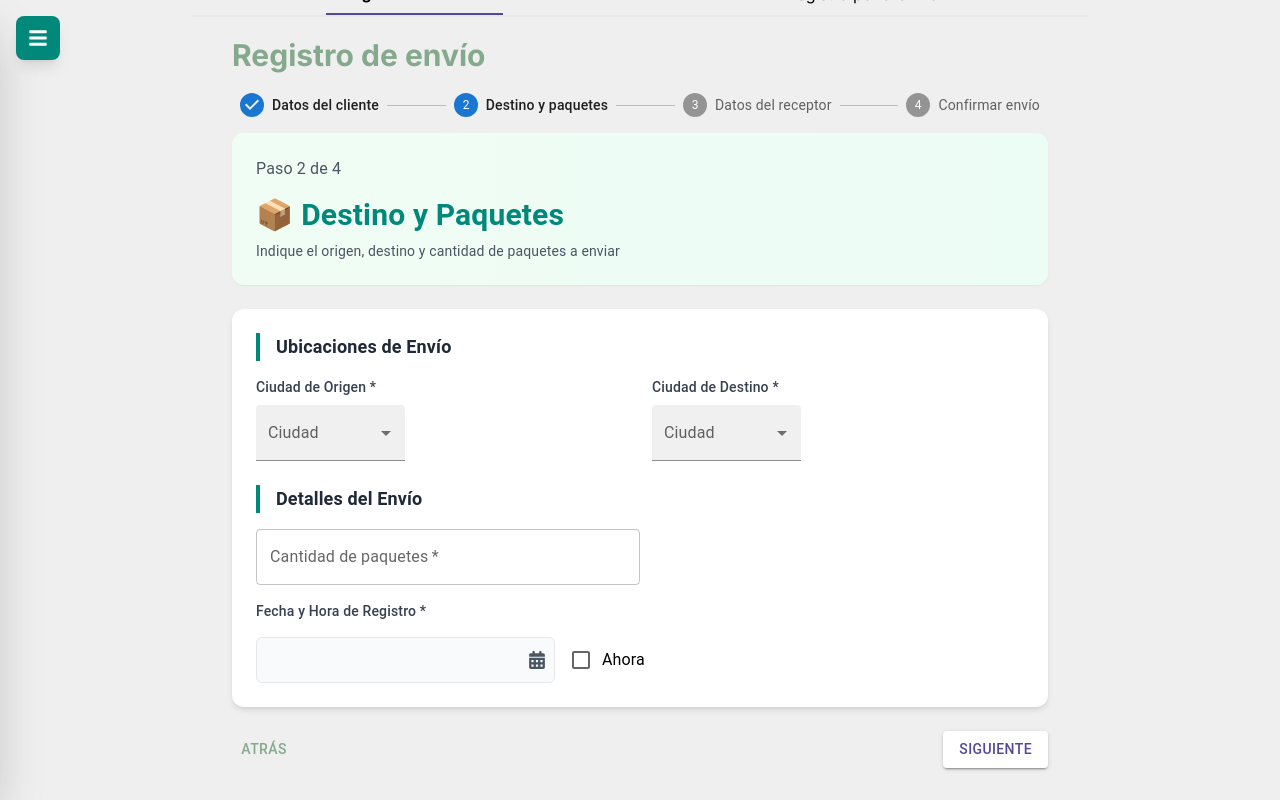
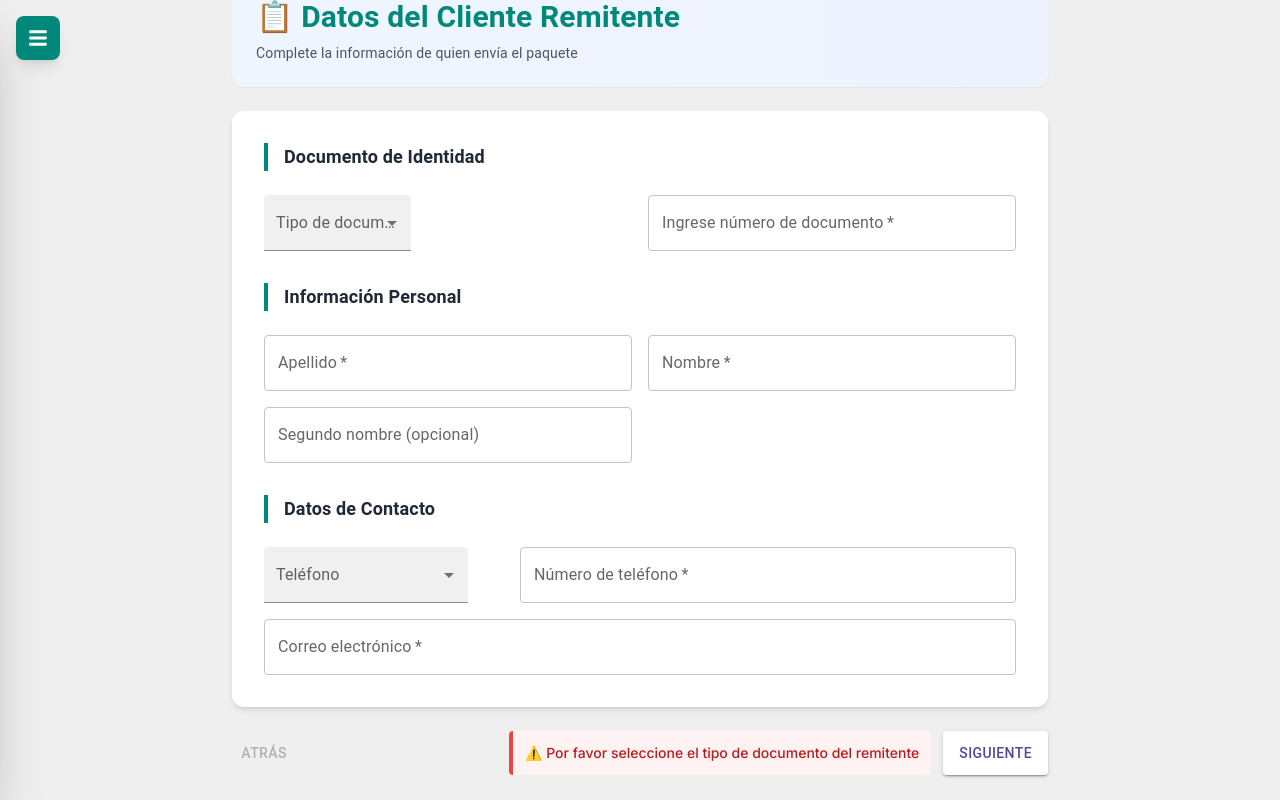
Before and after one commit to LhiaHC/Morapack-front-6f, a Next.js app: page /registroEnvios in a window 1280 px wide. Both pictures are taken after a click on the button "SIGUIENTE". Built offline with nearby package versions, Linux system fonts and the light colour scheme.

Commit message:
Formulario de registro

```diff
--- a/app/globals.css
+++ b/app/globals.css
@@ -77,3 +77,90 @@
 .labelWidth {
   width: 256px;
 }
+
+/* Estilos para DatePicker */
+.react-datepicker-wrapper {
+  width: 100%;
+}
+
+.react-datepicker__input-container input {
+  color: #374151 !important;
+  font-size: 0.95rem;
+}
+
+.react-datepicker {
+  font-family: inherit;
+  border: 1px solid #e5e7eb;
+  border-radius: 0.5rem;
+  box-shadow: 0 10px 15px -3px rgba(0, 0, 0, 0.1);
+}
+
+.react-datepicker__header {
+  background-color: #00897B;
+  border-bottom: none;
+  border-radius: 0.5rem 0.5rem 0 0;
+  padding-top: 0.75rem;
+}
+
+.react-datepicker__current-month,
+.react-datepicker-time__header,
+.react-datepicker__day-name {
+  color: white !important;
+  font-weight: 600;
+}
+
+.react-datepicker__day--selected,
+.react-datepicker__day--keyboard-selected,
+.react-datepicker__time-list-item--selected {
+  background-color: #00897B !important;
+  color: white !important;
+  font-weight: bold;
+}
+
+.react-datepicker__day:hover,
+.react-datepicker__time-list-item:hover {
+  background-color: #B2DFDB !important;
+}
+
+.react-datepicker__day--disabled {
+  color: #ccc !important;
+}
+
+.react-datepicker__navigation-icon::before {
+  border-color: white;
+}
+
+.react-datepicker__time-container {
+  border-left: 1px solid #e5e7eb;
+}
+
+.react-datepicker__time-container .react-datepicker__time .react-datepicker__time-box {
+  width: 100%;
+}
+
+.react-datepicker__time-container .react-datepicker__time .react-datepicker__time-box ul.react-datepicker__time-list {
+  padding: 0;
+}
+
+.react-datepicker__time-container .react-datepicker__time .react-datepicker__time-box ul.react-datepicker__time-list li.react-datepicker__time-list-item {
+  color: #374151;
+}
+
+.react-datepicker__time-container .react-datepicker__time .react-datepicker__time-box ul.react-datepicker__time-list li.react-datepicker__time-list-item:hover {
+  background-color: #B2DFDB !important;
+  color: #00897B !important;
+}
+
+.react-datepicker__time-container .react-datepicker__time .react-datepicker__time-box ul.react-datepicker__time-list li.react-datepicker__time-list-item--selected {
+  background-color: #00897B !important;
+  color: white !important;
+  font-weight: bold;
+}
+
+.react-datepicker__triangle {
+  display: none;
+}
+
+.react-datepicker__triangle {
+  display: none;
+}
--- a/components/sidebar/Sidebar.jsx
+++ b/components/sidebar/Sidebar.jsx
@@ -18,7 +18,7 @@ const Sidebar = () => {
   }, []);
 
   const sidebarItems = [
-    { name: "En vivo", route: "/vuelosEnVivo", Icon: FlightTakeoffRoundedIcon },
+    { name: "Operación día a día", route: "/vuelosEnVivo", Icon: FlightTakeoffRoundedIcon },
     { name: "Simulación", route: "/simulacion", Icon: TuneRoundedIcon },
   ];
 
--- a/components/stepper/componenteStepper.jsx
+++ b/components/stepper/componenteStepper.jsx
@@ -55,6 +55,48 @@ export default function HorizontalLinearStepper() {
   const apiURL = process.env.NEXT_PUBLIC_MORAPACK_API_URL;
   const [codigosPaquetes, setCodigosPaquetes] = React.useState([]);
   const [isImmediate, setIsImmediate] = React.useState(false);
+  const [errorMessage, setErrorMessage] = React.useState('');
+
+  // Función de validación
+  const validateStep = (step) => {
+    setErrorMessage('');
+
+    switch (step) {
+      case 0: // Paso 1: Datos del remitente
+        if (!tipoDocREM) return 'Por favor seleccione el tipo de documento del remitente';
+        if (!numDocREM) return 'Por favor ingrese el número de documento del remitente';
+        if (!apellidoREM) return 'Por favor ingrese el apellido del remitente';
+        if (!nombreREM) return 'Por favor ingrese el nombre del remitente';
+        if (!telefonoREM) return 'Por favor seleccione el código de país del remitente';
+        if (!numeroREM) return 'Por favor ingrese el número de teléfono del remitente';
+        if (!emailREM) return 'Por favor ingrese el correo electrónico del remitente';
+        if (!/^[^\s@]+@[^\s@]+\.[^\s@]+$/.test(emailREM)) return 'Por favor ingrese un correo electrónico válido del remitente';
+        break;
+
+      case 1: // Paso 2: Destino y paquetes
+        if (!ciudadOrigen) return 'Por favor seleccione la ciudad de origen';
+        if (!ciudadDestino) return 'Por favor seleccione la ciudad de destino';
+        if (!numPaquetes || numPaquetes <= 0) return 'Por favor ingrese una cantidad válida de paquetes';
+        if (!isImmediate && !horaEnvio) return 'Por favor seleccione la fecha y hora de envío o marque "Ahora"';
+        break;
+
+      case 2: // Paso 3: Datos del receptor
+        if (!tipoDocDES) return 'Por favor seleccione el tipo de documento del receptor';
+        if (!numDocDES) return 'Por favor ingrese el número de documento del receptor';
+        if (!apellidoDES) return 'Por favor ingrese el apellido del receptor';
+        if (!nombreDES) return 'Por favor ingrese el nombre del receptor';
+        if (!telefonoDES) return 'Por favor seleccione el código de país del receptor';
+        if (!numeroDES) return 'Por favor ingrese el número de teléfono del receptor';
+        if (!emailDES) return 'Por favor ingrese el correo electrónico del receptor';
+        if (!/^[^\s@]+@[^\s@]+\.[^\s@]+$/.test(emailDES)) return 'Por favor ingrese un correo electrónico válido del receptor';
+        break;
+
+      default:
+        break;
+    }
+
+    return null;
+  };
 
   // Funciones handleChange
   const handleChangeNumDocREM = (e) =>{
@@ -243,6 +285,7 @@ export default function HorizontalLinearStepper() {
 
 
   const handleBack = () => {
+    setErrorMessage('');
     setActiveStep((prevActiveStep) => prevActiveStep - 1);
   };
 
@@ -280,31 +323,36 @@ export default function HorizontalLinearStepper() {
               <p className="text-gray-600 text-sm">Complete la información de quien envía el paquete</p>
             </div>
 
-            <div className="bg-white rounded-xl shadow-md p-6 space-y-6">
+            <div className="bg-white rounded-xl shadow-md p-8 space-y-8">
               {/* Tipo y Número de Documento */}
               <div className="space-y-4">
-                <div className="border-l-4 border-primary pl-4">
-                  <h3 className="text-lg font-semibold text-gray-800 mb-4">Documento de Identidad</h3>
+                <div className="border-l-4 border-primary pl-4 mb-6">
+                  <h3 className="text-lg font-semibold text-gray-800">Documento de Identidad</h3>
                 </div>
+                <div className="grid grid-cols-1 md:grid-cols-2 gap-4">
+                  <div>
                     <BasicSelect required value={tipoDocREM} setValue={settipoDocREM} />
+                  </div>
+                  <div>
                     <TextField
                       required
                       id="filled-basic"
                       label="Ingrese número de documento"
                       variant="outlined"
-                  sx={{ width: '50%' }}
+                      fullWidth
                       value={numDocREM}
                       onChange={handleChangeNumDocREM}
                     />
                   </div>
+                </div>
+              </div>
 
               {/* Nombres Completos */}
               <div className="space-y-4">
-                <div className="border-l-4 border-primary pl-4">
-                  <h3 className="text-lg font-semibold text-gray-800 mb-4">Información Personal</h3>
+                <div className="border-l-4 border-primary pl-4 mb-6">
+                  <h3 className="text-lg font-semibold text-gray-800">Información Personal</h3>
                 </div>
-                <Box display="flex" gap={3} flexWrap="wrap">
-                  <Box flex="1" minWidth="200px">
+                <div className="grid grid-cols-1 md:grid-cols-2 gap-4">
                   <TextField
                     required
                     id="apellido"
@@ -314,8 +362,6 @@ export default function HorizontalLinearStepper() {
                     value={apellidoREM}
                     onChange={handleChangeApellidoREM}
                   />
-                  </Box>
-                  <Box flex="1" minWidth="200px">
                   <TextField
                     required
                     id="nombre"
@@ -325,8 +371,6 @@ export default function HorizontalLinearStepper() {
                     value={nombreREM}
                     onChange={handleChangeNombreREM}
                   />
-                  </Box>
-                  <Box flex="1" minWidth="200px">
                   <TextField
                     id="segundo-nombre"
                     label="Segundo nombre (opcional)"
@@ -335,20 +379,19 @@ export default function HorizontalLinearStepper() {
                     value={segundonombreREM}
                     onChange={handleChangeSegundonombreREM}
                   />
-                  </Box>
-                </Box>
+                </div>
               </div>
 
               {/* Contacto */}
               <div className="space-y-4">
-                <div className="border-l-4 border-primary pl-4">
-                  <h3 className="text-lg font-semibold text-gray-800 mb-4">Datos de Contacto</h3>
+                <div className="border-l-4 border-primary pl-4 mb-6">
+                  <h3 className="text-lg font-semibold text-gray-800">Datos de Contacto</h3>
                 </div>
-                <Box display="flex" gap={2} alignItems="flex-end">
-                  <Box width="200px">
+                <div className="grid grid-cols-1 md:grid-cols-3 gap-4">
+                  <div>
                     <SelectVariants required numCode={telefonoREM} setnumCode={settelefonoREM} />
-                  </Box>
-                  <Box flex="1">
+                  </div>
+                  <div className="md:col-span-2">
                     <TextField
                       required
                       id="numero-telefono"
@@ -358,14 +401,15 @@ export default function HorizontalLinearStepper() {
                       value={numeroREM}
                       onChange={handleChangeNumeroREM}
                     />
-                  </Box>
-                </Box>
+                  </div>
+                </div>
                 <TextField
                   required
                   id="email"
-                  label="correo@ejemplo.com"
+                  label="Correo electrónico"
                   variant="outlined"
-                  sx={{ width: '60%' }}
+                  fullWidth
+                  placeholder="correo@ejemplo.com"
                   value={emailREM}
                   onChange={handleChangeEmailREM}
                 />
@@ -386,34 +430,34 @@ export default function HorizontalLinearStepper() {
               <p className="text-gray-600 text-sm">Indique el origen, destino y cantidad de paquetes a enviar</p>
             </div>
 
-            <div className="bg-white rounded-xl shadow-md p-6 space-y-6">
+            <div className="bg-white rounded-xl shadow-md p-8 space-y-8">
               {/* Ubicaciones */}
               <div className="space-y-4">
-                <div className="border-l-4 border-primary pl-4">
-                  <h3 className="text-lg font-semibold text-gray-800 mb-4">Ubicaciones de Envío</h3>
+                <div className="border-l-4 border-primary pl-4 mb-6">
+                  <h3 className="text-lg font-semibold text-gray-800">Ubicaciones de Envío</h3>
                 </div>
-                <Box display="flex" gap={3} flexWrap="wrap">
-                  <Box flex="1" minWidth="250px">
+                <div className="grid grid-cols-1 gap-4">
+                  <div>
                     <label className="block text-sm font-medium text-gray-700 mb-2">
                       Ciudad de Origen *
                     </label>
                     <SelectVariantsCity required city={ciudadOrigen} setCity={setciudadOrigen} />
-                  </Box>
-                  <Box flex="1" minWidth="250px">
+                  </div>
+                  <div>
                     <label className="block text-sm font-medium text-gray-700 mb-2">
                       Ciudad de Destino *
                     </label>
                     <SelectVariantsCity required city={ciudadDestino} setCity={setciudadDestino} />
-                  </Box>
-                </Box>
+                  </div>
+                </div>
               </div>
 
               {/* Detalles del Envío */}
               <div className="space-y-4">
-                <div className="border-l-4 border-primary pl-4">
-                  <h3 className="text-lg font-semibold text-gray-800 mb-4">Detalles del Envío</h3>
+                <div className="border-l-4 border-primary pl-4 mb-6">
+                  <h3 className="text-lg font-semibold text-gray-800">Detalles del Envío</h3>
                 </div>
-                <Box display="flex" flexDirection="column" gap={2} width="50%">
+                <div className="grid grid-cols-1 md:grid-cols-2 gap-4">
                   <TextField
                     required
                     id="num-paquetes"
@@ -424,29 +468,42 @@ export default function HorizontalLinearStepper() {
                     value={numPaquetes}
                     onChange={handleChangeNumPaquetes}
                   />
-                </Box>
-
-                <Box display="flex" flexDirection="column" gap={2}>
-                  <label className="block text-sm font-medium text-gray-700">
+                  <div>
+                    <label className="block text-sm font-medium text-gray-700 mb-2">
                       Fecha y Hora de Registro *
                     </label>
-                  <Box display="flex" flexDirection="row" alignItems="center" gap={2}>
-                    <div className="flex items-center border rounded-md bg-gray-50">
+                    <div className="flex items-center gap-2">
+                      <div className="flex items-center border border-gray-300 rounded-md bg-white flex-1 hover:border-primary transition-colors relative">
                         <DatePicker
                           selected={horaEnvio}
                           onChange={handleDateChange}
                           showTimeSelect
+                          timeFormat="HH:mm"
+                          timeIntervals={15}
                           dateFormat="dd/MM/yyyy - HH:mm"
-                        className="flex-grow p-2 text-left outline-none text-lg bg-transparent"
+                          className="flex-grow p-3 text-left outline-none bg-transparent w-full rounded-l-md"
                           disabled={isImmediate}
+                          placeholderText="Seleccione fecha y hora"
+                          wrapperClassName="w-full"
+                          id="date-picker-input"
                         />
-                      <div
-                        className="p-2 cursor-pointer flex-shrink-0"
-                        onClick={() =>
-                          document.querySelector(".react-datepicker-wrapper input").focus()
+                        <button
+                          type="button"
+                          className="p-3 cursor-pointer flex-shrink-0 hover:bg-gray-100 rounded-r-md transition-colors"
+                          onClick={() => {
+                            if (!isImmediate) {
+                              const input = document.getElementById('date-picker-input');
+                              if (input) {
+                                input.click();
                               }
+                            }
+                          }}
+                          disabled={isImmediate}
                         >
-                        <FaCalendarAlt className="text-lg text-gray-600" />
+                          <FaCalendarAlt className={isImmediate ? "text-gray-400" : "text-primary"} />
+                        </button>
+                      </div>
+                    </div>
                   </div>
                 </div>
                 <FormControlLabel
@@ -458,10 +515,8 @@ export default function HorizontalLinearStepper() {
                       inputProps={{ 'aria-label': 'Al momento de registrar' }}
                     />
                   }
-                      label="Ahora"
+                  label="Registrar ahora (usar fecha y hora actual)"
                 />
-                  </Box>
-                </Box>
               </div>
             </div>
           </React.Fragment>
@@ -479,31 +534,36 @@ export default function HorizontalLinearStepper() {
               <p className="text-gray-600 text-sm">Complete la información de quien recibe el paquete</p>
             </div>
 
-            <div className="bg-white rounded-xl shadow-md p-6 space-y-6">
+            <div className="bg-white rounded-xl shadow-md p-8 space-y-8">
               {/* Tipo y Número de Documento */}
               <div className="space-y-4">
-                <div className="border-l-4 border-primary pl-4">
-                  <h3 className="text-lg font-semibold text-gray-800 mb-4">Documento de Identidad</h3>
+                <div className="border-l-4 border-primary pl-4 mb-6">
+                  <h3 className="text-lg font-semibold text-gray-800">Documento de Identidad</h3>
                 </div>
+                <div className="grid grid-cols-1 md:grid-cols-2 gap-4">
+                  <div>
                     <BasicSelect required value={tipoDocDES} setValue={settipoDocDES} />
+                  </div>
+                  <div>
                     <TextField
                       required
                       id="filled-basic"
                       label="Ingrese número de documento"
                       variant="outlined"
-                  sx={{ width: '50%' }}
+                      fullWidth
                       value={numDocDES}
                       onChange={handleChangeNumDocDES}
                     />
                   </div>
+                </div>
+              </div>
 
               {/* Nombres Completos */}
               <div className="space-y-4">
-                <div className="border-l-4 border-primary pl-4">
-                  <h3 className="text-lg font-semibold text-gray-800 mb-4">Información Personal</h3>
+                <div className="border-l-4 border-primary pl-4 mb-6">
+                  <h3 className="text-lg font-semibold text-gray-800">Información Personal</h3>
                 </div>
-                <Box display="flex" gap={3} flexWrap="wrap">
-                  <Box flex="1" minWidth="200px">
+                <div className="grid grid-cols-1 md:grid-cols-2 gap-4">
                   <TextField
                     required
                     id="apellido-des"
@@ -513,8 +573,6 @@ export default function HorizontalLinearStepper() {
                     value={apellidoDES}
                     onChange={handleChangeApellidoDES}
                   />
-                  </Box>
-                  <Box flex="1" minWidth="200px">
                   <TextField
                     required
                     id="nombre-des"
@@ -524,8 +582,6 @@ export default function HorizontalLinearStepper() {
                     value={nombreDES}
                     onChange={handleChangeNombreDES}
                   />
-                  </Box>
-                  <Box flex="1" minWidth="200px">
                   <TextField
                     id="segundo-nombre-des"
                     label="Segundo nombre (opcional)"
@@ -534,20 +590,19 @@ export default function HorizontalLinearStepper() {
                     value={segundonombreDES}
                     onChange={handleChangeSegundonombreDES}
                   />
-                  </Box>
-                </Box>
+                </div>
               </div>
 
               {/* Contacto */}
               <div className="space-y-4">
-                <div className="border-l-4 border-primary pl-4">
-                  <h3 className="text-lg font-semibold text-gray-800 mb-4">Datos de Contacto</h3>
+                <div className="border-l-4 border-primary pl-4 mb-6">
+                  <h3 className="text-lg font-semibold text-gray-800">Datos de Contacto</h3>
                 </div>
-                <Box display="flex" gap={2} alignItems="flex-end">
-                  <Box width="200px">
+                <div className="grid grid-cols-1 md:grid-cols-3 gap-4">
+                  <div>
                     <SelectVariants required numCode={telefonoDES} setnumCode={settelefonoDES} />
-                  </Box>
-                  <Box flex="1">
+                  </div>
+                  <div className="md:col-span-2">
                     <TextField
                       required
                       id="numero-telefono-des"
@@ -557,14 +612,15 @@ export default function HorizontalLinearStepper() {
                       value={numeroDES}
                       onChange={handleChangeNumeroDES}
                     />
-                  </Box>
-                </Box>
+                  </div>
+                </div>
                 <TextField
                   required
                   id="email-des"
-                  label="correo@ejemplo.com"
+                  label="Correo electrónico"
                   variant="outlined"
-                  sx={{ width: '60%' }}
+                  fullWidth
+                  placeholder="correo@ejemplo.com"
                   value={emailDES}
                   onChange={handleChangeEmailDES}
                 />
@@ -854,10 +910,24 @@ export default function HorizontalLinearStepper() {
                 Atrás
               </Button>
               <Box sx={{ flex: '1 1 auto' }} />
+
+              {errorMessage && (
+                <div className="bg-red-50 border-l-4 border-red-500 p-3 mr-3 rounded">
+                  <p className="text-sm text-red-700 font-medium">⚠️ {errorMessage}</p>
+                </div>
+              )}
+
               <Button
                 sx={{ color: '#52489C', backgroundColor: "#FFFFFF" }}
                 variant="contained"
                 onClick={async () => {
+                  const error = validateStep(activeStep);
+                  if (error) {
+                    setErrorMessage(error);
+                    return;
+                  }
+
+                  setErrorMessage('');
                   if (activeStep === steps.length - 1) {
                     await handleFinish();
                   } else {
@@ -878,37 +948,63 @@ export default function HorizontalLinearStepper() {
                   top: '50%',
                   left: '50%',
                   transform: 'translate(-50%, -50%)',
-                  width: 500,
+                  width: { xs: '90%', sm: 600 },
+                  maxHeight: '80vh',
                   bgcolor: 'background.paper',
-                  border: '2px solid #000',
+                  borderRadius: '16px',
                   boxShadow: 24,
                   p: 4,
                   overflow: 'auto',
                 }}>
-                  <h2 className="text-2xl mb-2 text-[#52489C] text-left font-bold">
-                    ¡Códigos de rastreo para los paquetes generados!
+                  <div className="mb-6">
+                    <h2 className="text-3xl mb-3 text-primary font-bold">
+                      ✅ ¡Envío Registrado Exitosamente!
                     </h2>
-                  <>
-                    <div style={{ display: 'flex', flexWrap: 'wrap', gap: '10px' }}>
+                    <p className="text-gray-600 text-base">
+                      A continuación se muestran los códigos de rastreo generados para cada paquete:
+                    </p>
+                  </div>
+
+                  <div className="bg-gray-50 rounded-xl p-6 mb-6">
+                    <h3 className="text-lg font-semibold text-gray-800 mb-4">
+                      Códigos de Rastreo ({codigosPaquetes.length} paquetes)
+                    </h3>
+                    <div className="grid grid-cols-3 sm:grid-cols-4 md:grid-cols-5 gap-3">
                       {codigosPaquetes.map((codigo, index) => (
                         <div
                           key={index}
-                          id="modal-description"
-                          style={{
-                            padding: '5px',
-                            border: '1px solid #ccc',
-                            borderRadius: '4px',
-                            backgroundColor: '#f9f9f9',
-                            width: '60px',
-                            textAlign: 'center',
-                          }}
+                          className="bg-white border-2 border-primary rounded-lg p-3 text-center font-mono font-bold text-primary hover:bg-primary hover:text-white transition-all duration-200 cursor-pointer shadow-sm"
+                          title={`Código ${index + 1}: ${codigo}`}
                         >
                           {codigo}
                         </div>
                       ))}
                     </div>
-                  </>
-                  <Button onClick={handleCloseModal} sx={{ mt: 2, color: '#52489C', backgroundColor: "#FFFFFF" }}>Terminar</Button>
+                  </div>
+
+                  <div className="bg-blue-50 border-l-4 border-blue-400 p-4 mb-4 rounded">
+                    <p className="text-sm text-blue-800">
+                      💡 <strong>Importante:</strong> Guarde estos códigos. Los clientes podrán usar estos números para rastrear sus paquetes.
+                    </p>
+                  </div>
+
+                  <Button
+                    onClick={handleCloseModal}
+                    variant="contained"
+                    fullWidth
+                    sx={{
+                      mt: 2,
+                      py: 1.5,
+                      backgroundColor: '#00897B',
+                      '&:hover': {
+                        backgroundColor: '#00796B',
+                      },
+                      fontSize: '1rem',
+                      fontWeight: 'bold'
+                    }}
+                  >
+                    Terminar
+                  </Button>
                 </Box>
               </Modal>
 
```
Lines whose indentation alone changed are shown as unchanged.
